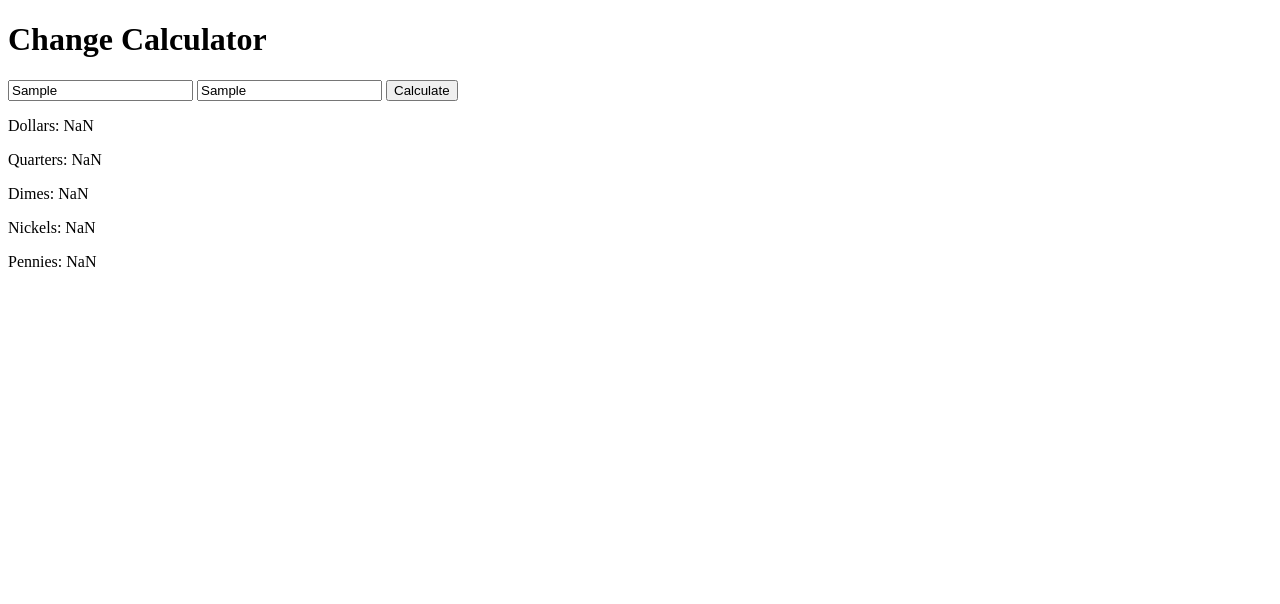
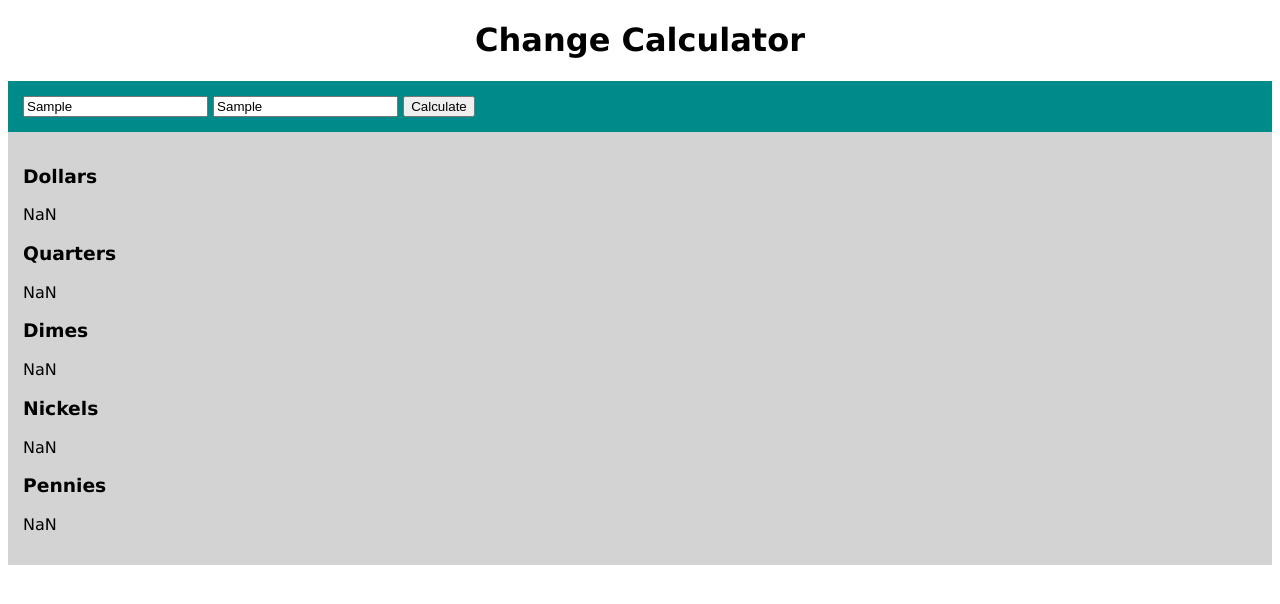
Before and after one commit to Maddiemcampbell/web102ChangeCalc, a website: page index.html in a window 1280 px wide. Both pictures are taken after typing "Sample", "Sample" into the empty fields and a click on the button "Calculate". Drawn offline with Linux system fonts and the light colour scheme.

Commit message:
css and html semantics

```diff
--- a/index.html
+++ b/index.html
@@ -3,17 +3,32 @@
   <head>
     <meta charset="utf-8">
     <title>Change Calculator</title>
+    <link rel="stylesheet" type="text/css" href="stylesheet.css">
+
   </head>
   <body>
+
     <h1>Change Calculator</h1>
-    <input id="amount-due" placeholder="Amount due for sale"></input>
-    <input id="amount-received" placeholder="Amount received"></input>
-    <button id="calculate-change" onClick="handleClickEvent()">Calculate</button>
-    <p id="dollars-output"></p>
-    <p id="quarters-output"></p>
-    <p id="dimes-output"></p>
-    <p id="nickels-output"></p>
-    <p id="pennies-output"></p>
+
+    <div id="container1">
+      <input id="amount-due" placeholder="Amount due for sale"></input>
+      <input id="amount-received" placeholder="Amount received"></input>
+      <button id="calculate-change" onClick="handleClickEvent()">Calculate</button>
+    </div>
+
+    <div id="container2">
+      <h3>Dollars</h3>
+        <p id="dollars-output">0.00</p>
+      <h3>Quarters</h3>
+        <p id="quarters-output">0</p>
+      <h3>Dimes</h3>
+        <p id="dimes-output">0</p>
+      <h3>Nickels</h3>
+        <p id="nickels-output">0</p>
+      <h3>Pennies</h3>
+        <p id="pennies-output">0</p>
+    </div>
+
     <script src="main.js" charset="utf-8"></script>
   </body>
 </html>
--- a/main.js
+++ b/main.js
@@ -18,9 +18,9 @@ function handleClickEvent(){
     pennies = Math.floor(change/.01);
     change = (change % .01).toFixed(2);
 
-    document.getElementById("dollars-output").innerHTML = 'Dollars: ' + dollars;
-    document.getElementById("quarters-output").innerHTML = 'Quarters: ' + quarters;
-    document.getElementById("dimes-output").innerText = 'Dimes: ' +dimes;
-    document.getElementById("nickels-output").innerText = 'Nickels: ' +nickels;
-    document.getElementById("pennies-output").innerText = 'Pennies: ' +pennies;
+    document.getElementById("dollars-output").innerHTML = dollars;
+    document.getElementById("quarters-output").innerHTML = quarters;
+    document.getElementById("dimes-output").innerText = dimes;
+    document.getElementById("nickels-output").innerText = nickels;
+    document.getElementById("pennies-output").innerText = pennies;
 }
--- a/package.json
+++ b/package.json
@@ -16,5 +16,8 @@
         "mocha": "^5.2.0",
         "nightmare": "^3.0.1",
         "node-static": "^0.7.9"
+    },
+    "dependencies": {
+        "materialize-css": "^1.0.0-rc.2"
     }
 }
--- /dev/null
+++ b/stylesheet.css
@@ -0,0 +1,19 @@
+#container1 {
+    padding: 15px;
+    background: darkcyan;
+    background-clip: border-box;
+  }
+
+  #container2 {
+    padding: 15px;
+    background: lightgray;
+    background-clip: border-box;
+  }
+
+h1 {
+    text-align: center;
+}
+
+body{
+    font-family: "Verdana", sans-serif;
+}
```
Also changed, not shown: 1 other file.
